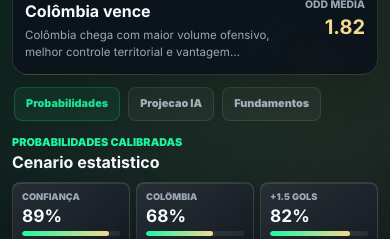
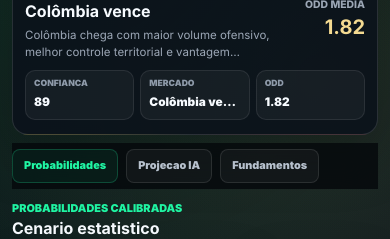
Before and after one commit to duqueroleta/DuqueSports-Codex, a React (Vite) app: page /jogos/1 in a window 390 px wide. Shown: the part 311-550 px from the top of the page. Built offline with nearby package versions, Linux system fonts and the light colour scheme; no server answers.

Commit message:
feat(ui): improve match detail mobile decision flow

```diff
--- a/src/components/matches/detail/MatchDetailHero.jsx
+++ b/src/components/matches/detail/MatchDetailHero.jsx
@@ -22,7 +22,7 @@ function MatchDetailHero({ match }) {
       <h1 id="match-detail-title">{match.home} x {match.away}</h1>
 
       <header className="match-detail-toolbar">
-        <Link to="/" aria-label="Voltar aos jogos">
+        <Link to="/jogos" aria-label="Voltar aos jogos">
           <span aria-hidden="true">&lsaquo;</span>
           Jogos
         </Link>
@@ -70,6 +70,21 @@ function MatchDetailHero({ match }) {
           <strong>{formatMatchOdds(match.odds)}</strong>
         </small>
       </div>
+
+      <div className="match-detail-kpis" aria-label="Resumo rapido da analise">
+        <span>
+          <small>Confianca</small>
+          <strong>{confidence ?? '--'}</strong>
+        </span>
+        <span>
+          <small>Mercado</small>
+          <strong>{match.signal}</strong>
+        </span>
+        <span>
+          <small>Odd</small>
+          <strong>{formatMatchOdds(match.odds)}</strong>
+        </span>
+      </div>
     </section>
   );
 }
--- a/src/styles/match-action-panel.css
+++ b/src/styles/match-action-panel.css
@@ -49,7 +49,7 @@
   .detail-page .detail-action-panel {
     position: fixed;
     right: 12px;
-    bottom: 94px;
+    bottom: calc(94px + env(safe-area-inset-bottom));
     left: 12px;
     z-index: 19;
     grid-template-columns: minmax(0, 1fr) auto;
@@ -86,7 +86,7 @@
 @media (max-width: 520px) {
   .detail-page .detail-action-panel {
     right: 8px;
-    bottom: 86px;
+    bottom: calc(86px + env(safe-area-inset-bottom));
     left: 8px;
   }
 }
--- a/src/styles/match-analysis-nav.css
+++ b/src/styles/match-analysis-nav.css
@@ -33,6 +33,16 @@
 }
 
 @media (max-width: 520px) {
+  .match-analysis-nav {
+    position: sticky;
+    top: 58px;
+    z-index: 12;
+    margin-top: 8px;
+    padding: 6px 0;
+    background: rgba(5, 7, 11, 0.78);
+    backdrop-filter: blur(16px);
+  }
+
   .match-analysis-nav a {
     flex: 0 0 auto;
     min-height: 34px;
--- a/src/styles/match-detail-hero.css
+++ b/src/styles/match-detail-hero.css
@@ -211,6 +211,42 @@
   font-size: 1.25rem;
 }
 
+.match-detail-kpis {
+  display: grid;
+  grid-template-columns: repeat(3, minmax(0, 1fr));
+  gap: 8px;
+  max-width: 940px;
+  margin: 14px auto 0;
+}
+
+.match-detail-kpis span {
+  display: grid;
+  gap: 4px;
+  min-width: 0;
+  min-height: 58px;
+  padding: 10px;
+  border: 1px solid rgba(255, 255, 255, 0.085);
+  border-radius: 12px;
+  background: rgba(255, 255, 255, 0.045);
+}
+
+.match-detail-kpis small {
+  color: #8f9baa;
+  font-size: 0.61rem;
+  font-weight: 950;
+  text-transform: uppercase;
+}
+
+.match-detail-kpis strong {
+  overflow: hidden;
+  color: var(--color-white);
+  font-size: 0.88rem;
+  font-weight: 950;
+  line-height: 1.1;
+  text-overflow: ellipsis;
+  white-space: nowrap;
+}
+
 @media (max-width: 520px) {
   .match-detail-hero-v2 {
     padding: 12px 12px 14px;
@@ -283,4 +319,23 @@
     -webkit-box-orient: vertical;
     -webkit-line-clamp: 2;
   }
+
+  .match-detail-kpis {
+    gap: 6px;
+    margin-top: 10px;
+  }
+
+  .match-detail-kpis span {
+    min-height: 50px;
+    padding: 8px;
+    border-radius: 10px;
+  }
+
+  .match-detail-kpis small {
+    font-size: 0.54rem;
+  }
+
+  .match-detail-kpis strong {
+    font-size: 0.74rem;
+  }
 }
```
